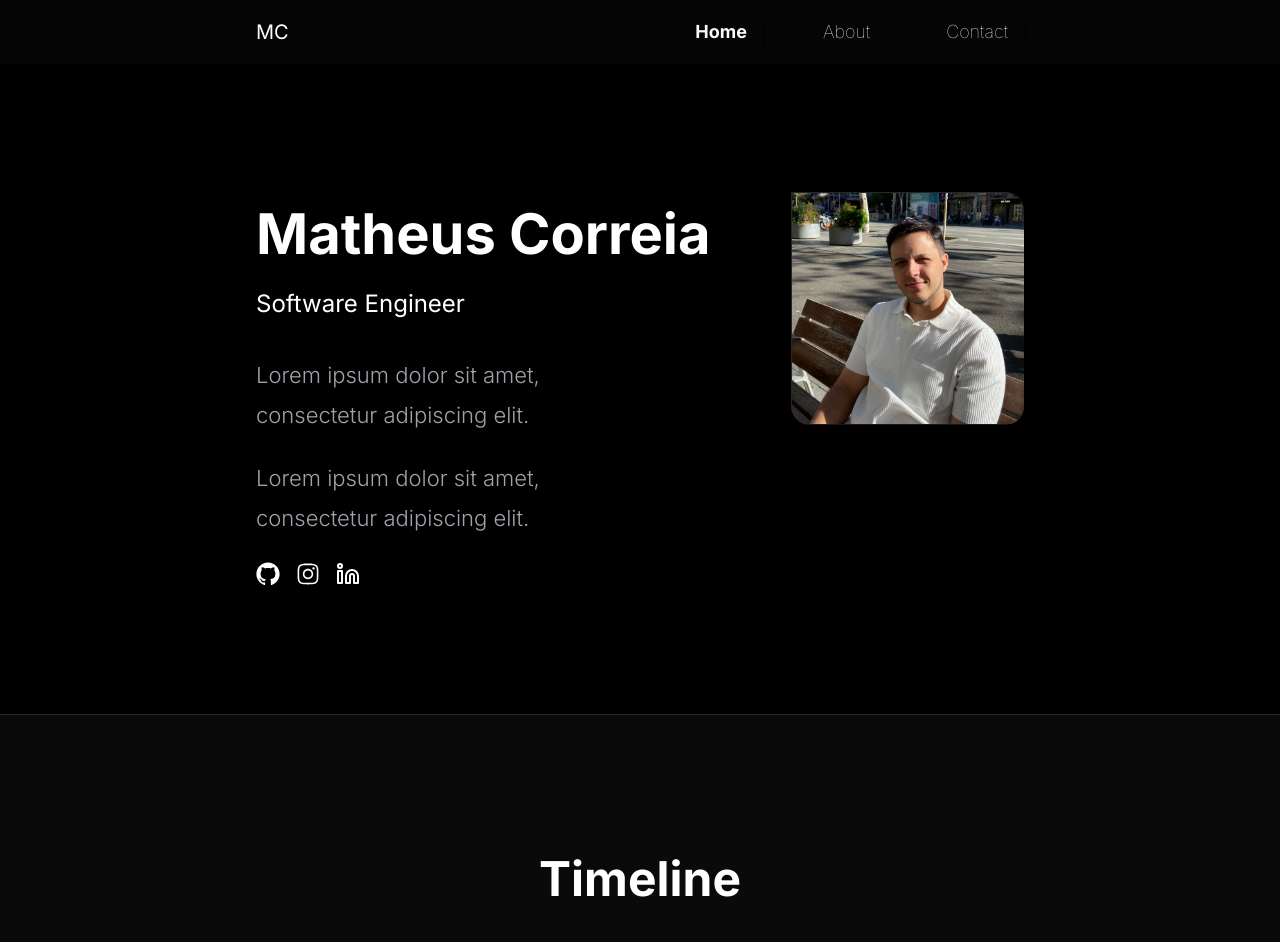
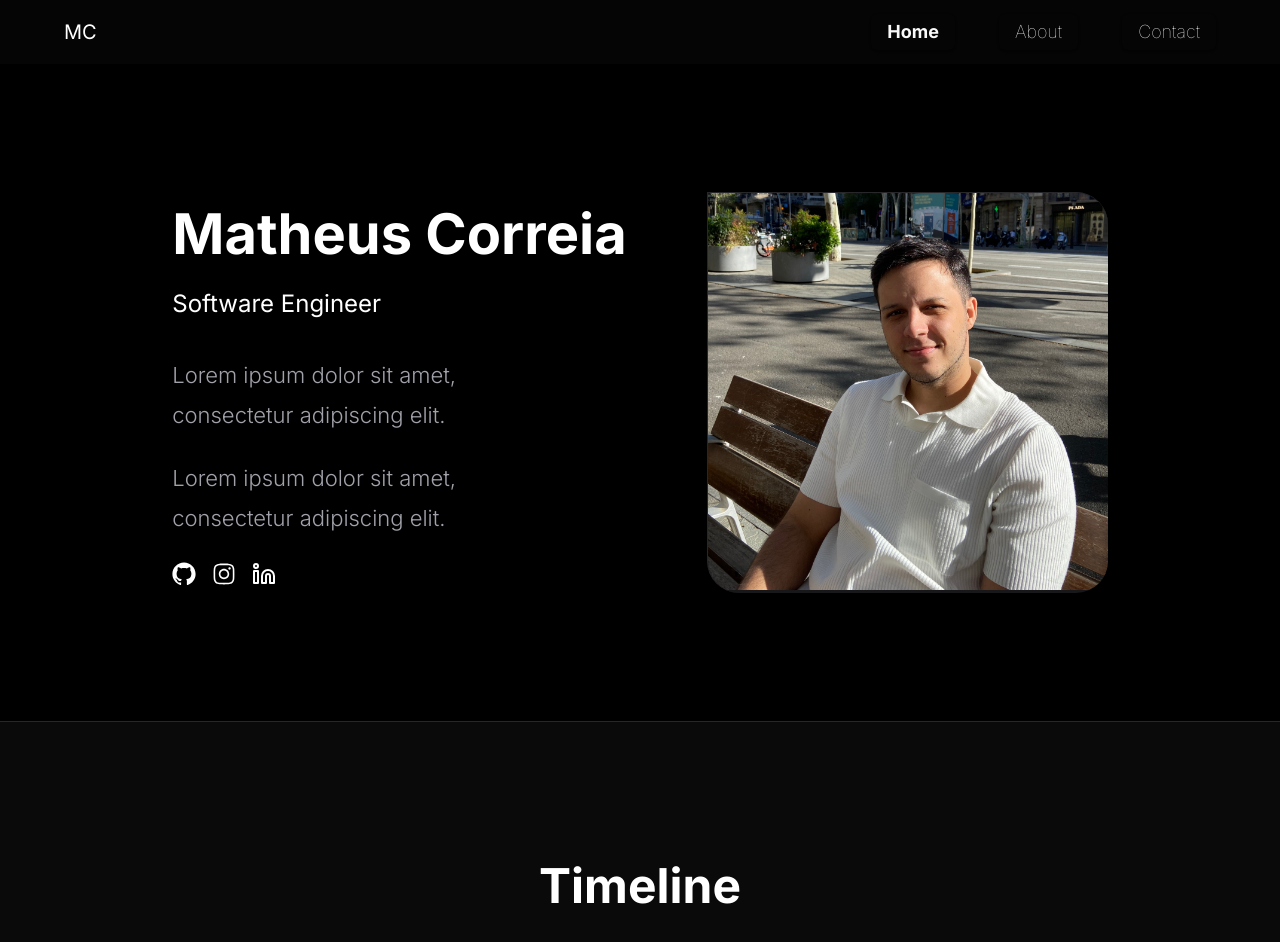
Before and after one commit to matheuscorreiag/profile-page, a Next.js app: page / in a window 1280 px wide. Shown: the top 942 px of the page. Built offline with nearby package versions, Linux system fonts and the light colour scheme.

Commit message:
fix: px-page class

```diff
--- a/src/app/globals.css
+++ b/src/app/globals.css
@@ -67,7 +67,7 @@
     @apply bg-background text-foreground;
   }
   .px-page {
-    @apply px-16 md:px-32 xl:px-64;
+    @apply px-8 md:px-16;
   }
   ::selection {
     @apply bg-indigo-900;
```
